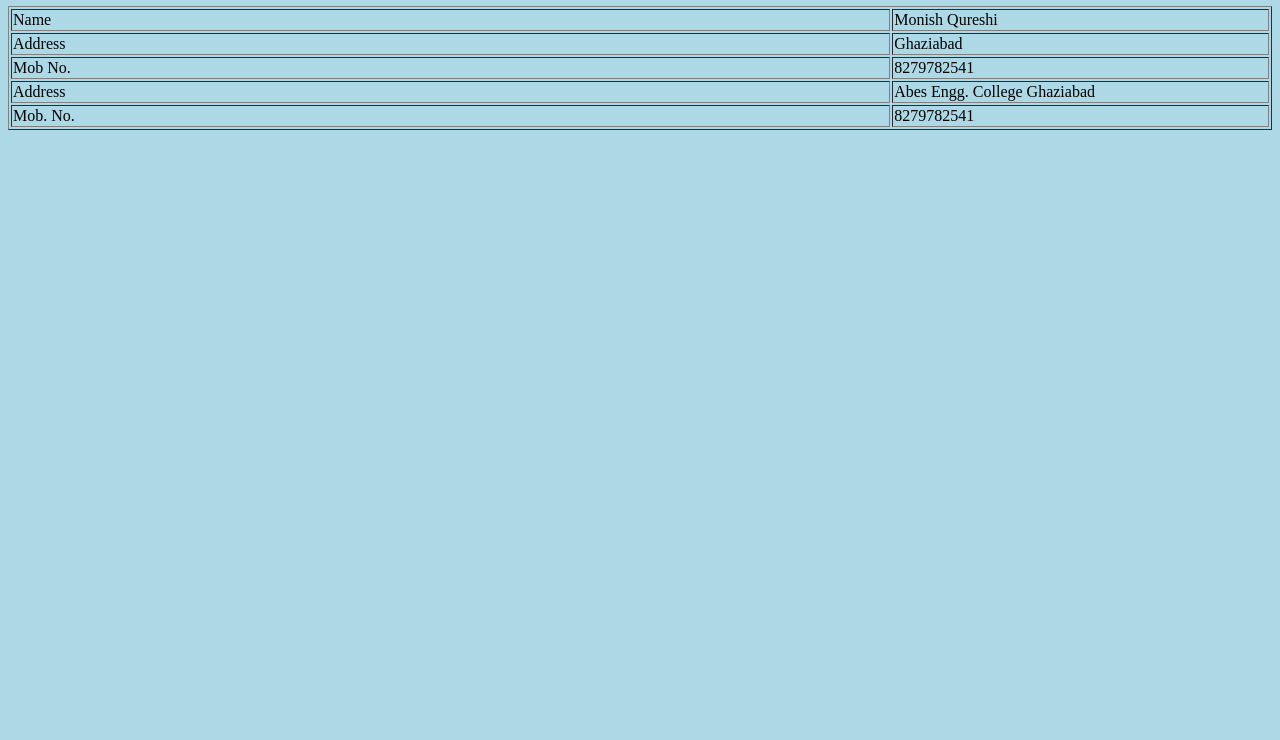
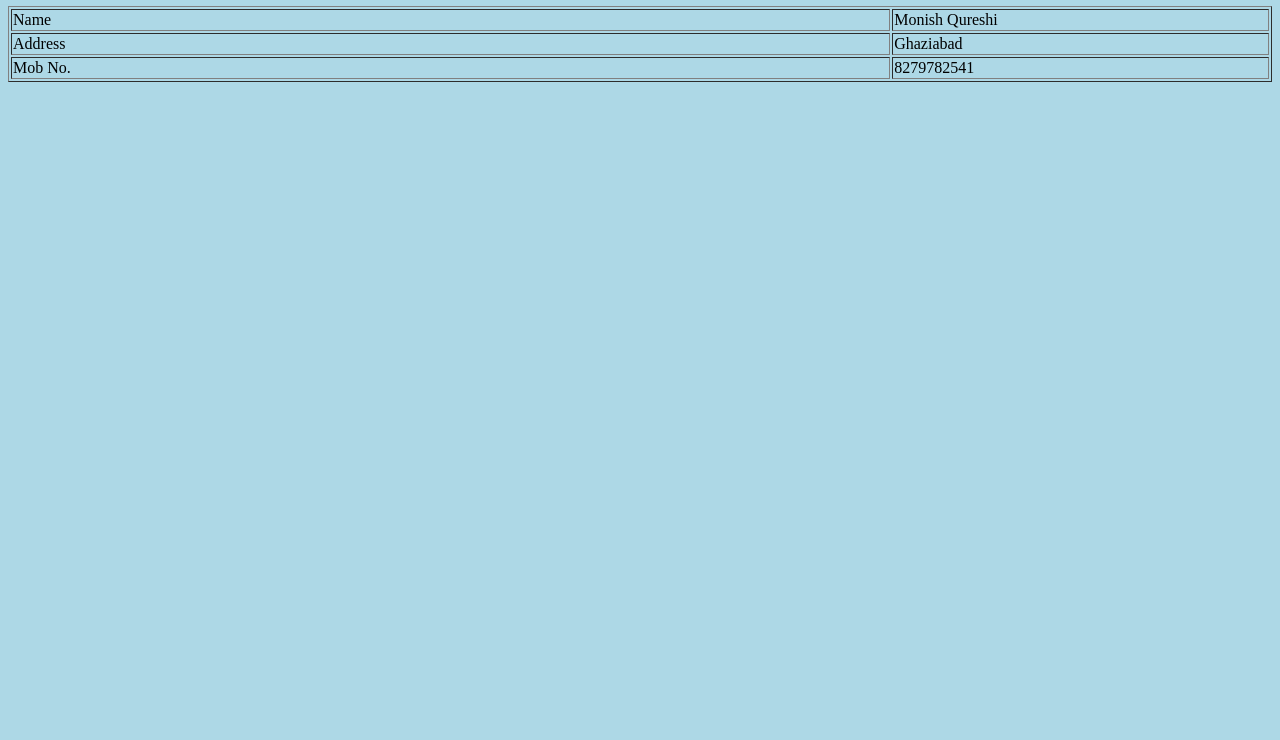
Before and after one commit to monishq786/HTML, a plain HTML site: page index.html in a window 1280 px wide. Shown: the part 60-800 px from the top of the page. Drawn offline with Linux system fonts and the light colour scheme.

Commit message:
Update index.html

```diff
--- a/index.html
+++ b/index.html
@@ -8,11 +8,5 @@
       <tr> <td width="20%">Name </td> <td width="50%"> Monish Qureshi</td></tr>
       <tr> <td width="70%">Address </td> <td width="50%"> Ghaziabad</td></tr>
       <tr> <td width="25%">Mob No.</td> <td width="50%">8279782541</td></tr>
-       <tr> <td>Address </td> <td>Abes Engg. College Ghaziabad</td> </tr>
-       <tr> <td>Mob. No.</td> <td>8279782541</td> </tr>
-    </body>
-
-
-
-
-</html>
+       </body>
+  </html>
```
